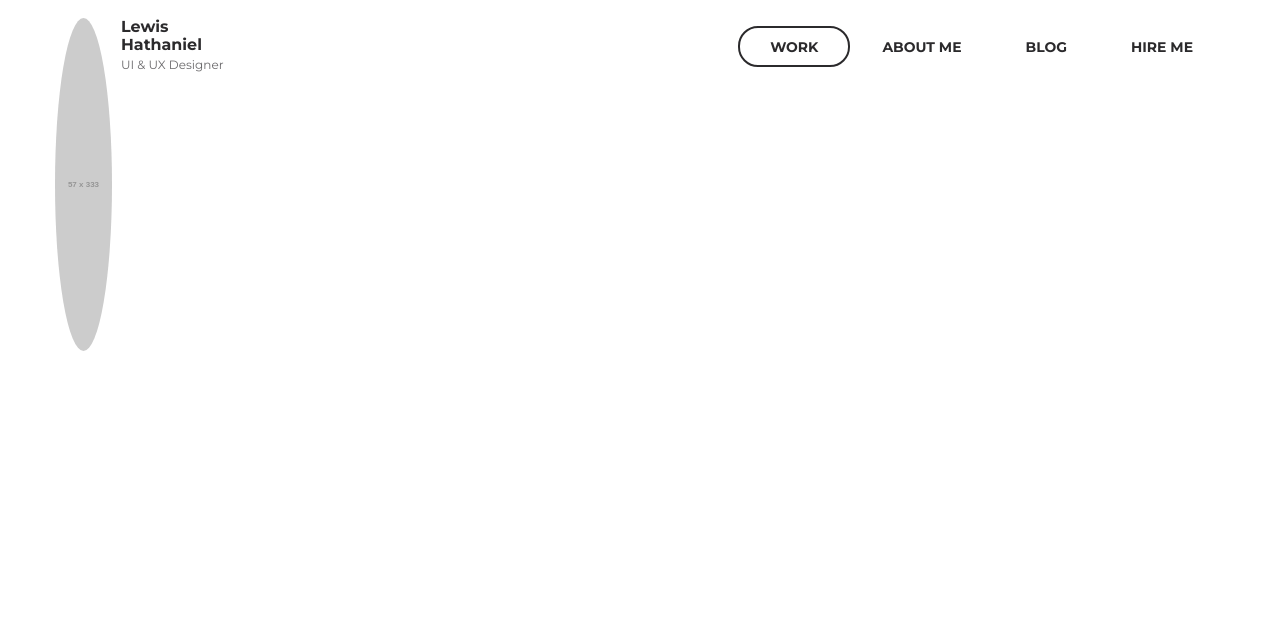
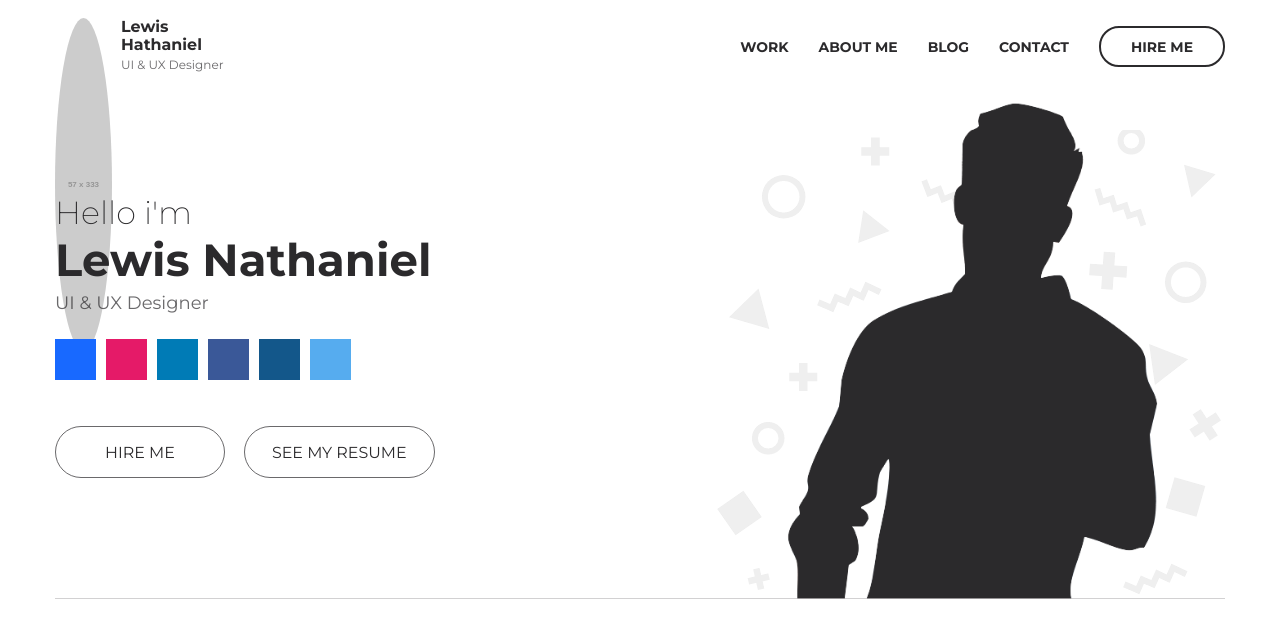
Before and after one commit to MaratMeryasov/portfolio_new, a plain HTML site: page index.html in a window 1280 px wide. Drawn offline with Linux system fonts and the light colour scheme; placeholder pictures from the web are drawn by us.

Commit message:
create: block intro & added styles for intro block

```diff
--- /dev/null
+++ b/css/blocks/btn.less
@@ -0,0 +1,38 @@
+// main: ../style.less
+
+.btn {
+  display: inline-block;
+  vertical-align: top;
+  padding: 1.1rem 1.8rem;
+  min-width: 170px;
+
+  border: 1px solid @gray;
+  border-radius: 30px;
+  background: none;
+  cursor: pointer;
+
+  font-family: inherit;
+  font-size: 1.06rem;
+  line-height: 1.1;
+  color: @black;
+  text-transform: uppercase;
+  text-decoration: none;
+  text-align: center;
+
+  transition: bacground-color .2s linear, color .2s linear,
+  box-shadow .2s linear;
+
+  &:focus {
+    outline: none;
+  }
+
+  &:hover {
+    background-color: @black;
+    box-shadow: 2px 2px 10px fade(#000, 24%);
+    color: @white;
+  }
+
+  + .btn {
+    margin-left: 1rem;
+  }
+}
--- /dev/null
+++ b/css/blocks/intro.less
@@ -0,0 +1,41 @@
+// main: ../style.less
+
+.intro__inner {
+  display: flex;
+  padding-top: 100px;
+  padding-bottom: 120px;
+  position: relative;
+
+  background: url("../images/symbols.png") right bottom no-repeat;
+  border-bottom: 1px solid fade(@gray, 30%);
+}
+
+.intro__content {
+  width: 50%;
+}
+
+.intro__subtitle {
+  font-size: 2.13rem;
+  color: @black;
+  font-weight: 200;
+}
+
+.intro__title {
+  margin-bottom: 5px;
+  font-size: 3rem;
+  color: @black;
+  font-weight: 700;
+}
+
+.intro__text {
+  margin-bottom: 25px;
+  font-size: 1.2rem;
+  color: fade(@black, 70%);
+}
+
+.intro__photo {
+  position: absolute;
+  bottom: -1px;
+  right: 0;
+  z-index: 1;
+}
--- a/css/blocks/nav.less
+++ b/css/blocks/nav.less
@@ -2,10 +2,12 @@
 
 .nav {
   display: flex;
+  align-items: center;
   height: 100%;
 }
 .nav__link {
-  padding: 0.66rem 2rem;
+  margin-left: 2rem;
+  position: relative;
 
   font-size: 0.93rem;
   color: @black;
@@ -13,11 +15,36 @@
   font-weight: 700;
   text-decoration: none;
 
-  border: 2px solid transparent;
-  border-radius: 20px;
+  &:after {
+    content: "";
+    width: 0px;
+    height: 2px;
+    background-color: @black;
 
-  &:hover,
-  &.active {
-    border-color: @black;
+    position: absolute;
+    bottom: -5px;
+    left: 0;
+    z-index: 1;
+
+    transition: width 0.2s linear;
+  }
+
+  &:hover:not(.nav__link--btn) {
+    &:after {
+      width: 100%;
+    }
+  }
+  /* Modificators */
+  &--btn {
+    padding: 0.66rem 2rem;
+    border: 2px solid @black;
+    border-radius: 20px;
+
+    transition: background-color 0.2s linear, color 0.2s linear;
+
+    &:hover {
+      background-color: @black;
+      color: @white;
+    }
   }
 }
--- /dev/null
+++ b/css/blocks/social.less
@@ -0,0 +1,17 @@
+// main: ../style.less
+
+.social {
+  display: flex;
+  margin-bottom: 42px;
+}
+
+.social__link {
+  margin-right: 10px;
+  text-decoration: none;
+
+transition: transform .2s linear;
+
+  &:hover {
+    transform: translateY(-5px);
+  }
+}
--- a/css/style.less
+++ b/css/style.less
@@ -12,6 +12,10 @@ body {
   color: @black;
 }
 
+h1, h2, h3, h4, h5, h6 {
+  margin: 0;
+}
+
 *,
 *:before,
 *:after {
@@ -23,3 +27,6 @@ body {
 @import "blocks/header";
 @import "blocks/user";
 @import "blocks/nav";
+@import "blocks/intro";
+@import "blocks/social";
+@import "blocks/btn";
--- a/index.html
+++ b/index.html
@@ -4,7 +4,7 @@
     <meta charset="UTF-8" />
     <link rel="preconnect" href="https://fonts.gstatic.com" />
     <link
-      href="https://fonts.googleapis.com/css2?family=Montserrat:ital,wght@0,300;0,400;0,700;1,300&display=swap"
+      href="https://fonts.googleapis.com/css2?family=Montserrat:ital,wght@0,200;0,300;0,400;0,700;1,300&display=swap"
       rel="stylesheet"
     />
     <link rel="stylesheet" href="css/style.css" />
@@ -12,6 +12,7 @@
     <title>Portfolio</title>
   </head>
   <body>
+    <!-- Header -->
     <header class="header">
       <div class="container">
         <div class="header__inner">
@@ -29,13 +30,50 @@
           </div>
 
           <div class="nav">
-            <a class="nav__link active" href="#">work</a>
+            <a class="nav__link" href="#">work</a>
             <a class="nav__link" href="#">about me</a>
             <a class="nav__link" href="#">blog</a>
-            <a class="nav__link" href="#">hire me</a>
+            <a class="nav__link" href="#">contact</a>
+            <a class="nav__link nav__link--btn" href="#">hire me</a>
           </div>
         </div>
       </div>
     </header>
+<!-- Intro -->
+    <section class="intro">
+      <div class="container">
+        <div class="intro__inner">
+          <div class="intro__content">
+            <h2 class="intro__subtitle">Hello i'm</h2>
+            <h1 class="intro__title">Lewis Nathaniel</h1>
+            <div class="intro__text"> UI &amp; UX Designer</div>
+            <div class="social">
+              <a class="social__link" href="">
+                <img src="images/behance.svg" alt="">
+              </a>
+              <a class="social__link" href="#">
+                <img src="images/dribbble.svg" alt="">
+              </a>
+              <a class="social__link" href="#">
+                <img src="images/in.svg" alt="">
+              </a>
+              <a class="social__link" href="#">
+                <img src="images/facebook.svg" alt="">
+              </a>
+              <a class="social__link" href="#">
+                <img src="images/instagram.svg" alt="">
+              </a>
+              <a class="social__link" href="#">
+                <img src="images/twitter.svg" alt="">
+              </a>
+            </div>
+            <a class="btn" href="#">HIRE ME</a>
+            <button  class="btn" type="button" href="#">SEE MY RESUME</button>
+          </div>
+
+          <img class="intro__photo" src="images/photo.png" alt="">
+        </div> <!-- /.intro__inner -->
+      </div> <!-- /.container -->
+    </section>
   </body>
 </html>
```
Also changed, not shown: css/style.css, images/behance.svg (added), images/dribbble.svg (added), images/facebook.svg (added), images/in.svg (added), images/instagram.svg (added), images/photo.png (added), images/symbols.png (added), images/twitter.svg (added).
